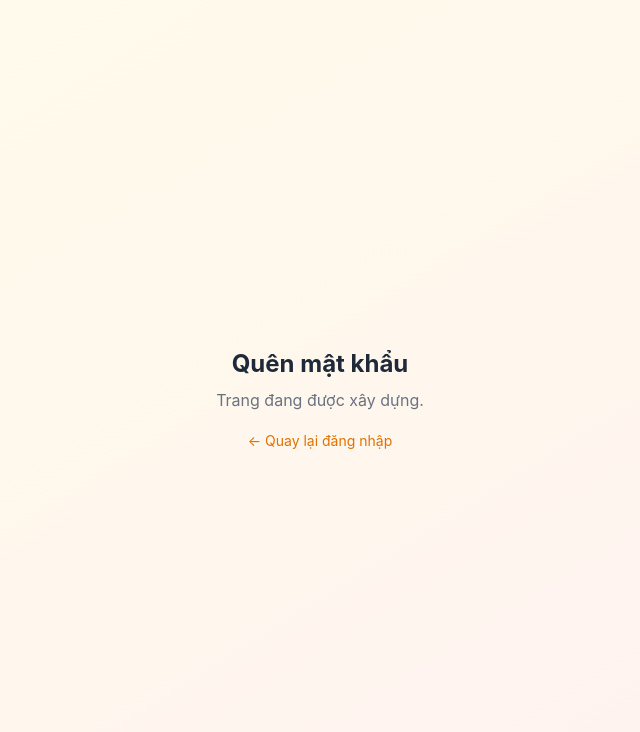
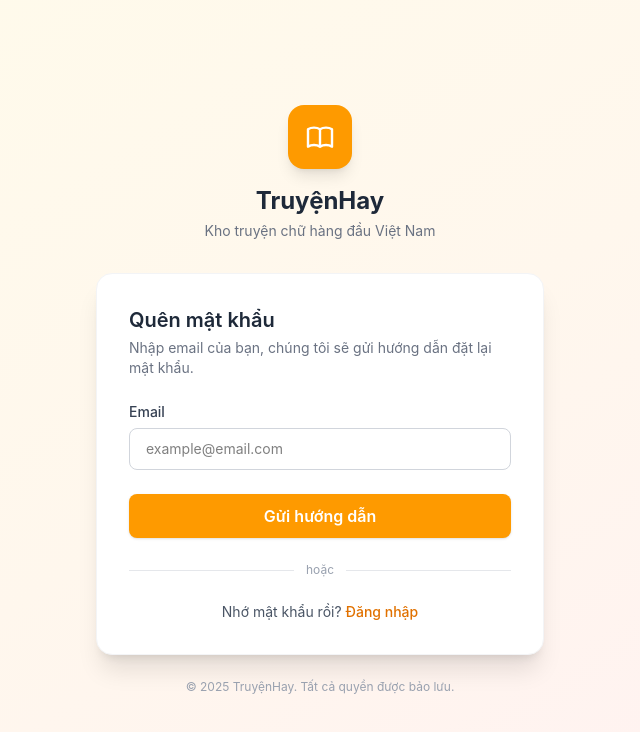
Before and after one commit to Vanh260703/Zinza-Project-Intern, a React (Vite) app in the folder FE/: page /forgot-password in a window 1280 px wide. Shown: the top 732 px of the page, without its empty margins (320-960 px from the left). Built offline with nearby package versions, Linux system fonts and the light colour scheme.

Commit message:
feat: add ForgotPassword page, fix Tailwind v4 gradient class

```diff
--- a/FE/src/pages/auth/ForgotPasswordPage.jsx
+++ b/FE/src/pages/auth/ForgotPasswordPage.jsx
@@ -1,12 +1,145 @@
-import { Link } from 'react-router-dom'
+import { useState } from 'react'
+import { Link, useNavigate } from 'react-router-dom'
+
+const BookOpenIcon = () => (
+  <svg xmlns="http://www.w3.org/2000/svg" className="w-8 h-8" fill="none" viewBox="0 0 24 24" stroke="currentColor" strokeWidth={1.8}>
+    <path strokeLinecap="round" strokeLinejoin="round" d="M12 6.253v13m0-13C10.832 5.477 9.246 5 7.5 5S4.168 5.477 3 6.253v13C4.168 18.477 5.754 18 7.5 18s3.332.477 4.5 1.253m0-13C13.168 5.477 14.754 5 16.5 5c1.747 0 3.332.477 4.5 1.253v13C19.832 18.477 18.247 18 16.5 18c-1.746 0-3.332.477-4.5 1.253" />
+  </svg>
+)
+
+const Spinner = () => (
+  <svg className="animate-spin w-5 h-5" xmlns="http://www.w3.org/2000/svg" fill="none" viewBox="0 0 24 24">
+    <circle className="opacity-25" cx="12" cy="12" r="10" stroke="currentColor" strokeWidth="4" />
+    <path className="opacity-75" fill="currentColor" d="M4 12a8 8 0 018-8V0C5.373 0 0 5.373 0 12h4z" />
+  </svg>
+)
+
+function validate(email) {
+  if (!email.trim()) return 'Vui lòng nhập email.'
+  if (!/^[^\s@]+@[^\s@]+\.[^\s@]+$/.test(email)) return 'Email không đúng định dạng.'
+  return ''
+}
 
 export default function ForgotPasswordPage() {
+  const navigate = useNavigate()
+  const [email, setEmail] = useState('')
+  const [error, setError] = useState('')
+  const [loading, setLoading] = useState(false)
+  const [success, setSuccess] = useState(false)
+
+  function handleChange(e) {
+    setEmail(e.target.value)
+    if (error) setError('')
+  }
+
+  async function handleSubmit(e) {
+    e.preventDefault()
+    const validationError = validate(email)
+    if (validationError) {
+      setError(validationError)
+      return
+    }
+    setLoading(true)
+    await new Promise((r) => setTimeout(r, 1200))
+    setLoading(false)
+    setSuccess(true)
+    setTimeout(() => navigate('/login'), 3000)
+  }
+
   return (
-    <div className="min-h-screen bg-gradient-to-br from-amber-50 via-orange-50 to-rose-50 flex items-center justify-center">
-      <div className="text-center">
-        <h1 className="text-2xl font-bold text-gray-800 mb-2">Quên mật khẩu</h1>
-        <p className="text-gray-500 mb-4">Trang đang được xây dựng.</p>
-        <Link to="/login" className="text-amber-600 hover:underline text-sm">← Quay lại đăng nhập</Link>
+    <div className="min-h-screen bg-linear-to-br from-amber-50 via-orange-50 to-rose-50 flex items-center justify-center px-4">
+      <div className="w-full max-w-md">
+        {/* Logo */}
+        <div className="text-center mb-8">
+          <div className="inline-flex items-center justify-center w-16 h-16 bg-amber-500 rounded-2xl shadow-lg mb-4">
+            <span className="text-white"><BookOpenIcon /></span>
+          </div>
+          <h1 className="text-2xl font-bold text-gray-800">TruyệnHay</h1>
+          <p className="text-gray-500 text-sm mt-1">Kho truyện chữ hàng đầu Việt Nam</p>
+        </div>
+
+        {/* Card */}
+        <div className="bg-white rounded-2xl shadow-xl px-8 py-8 border border-gray-100">
+          {!success ? (
+            <>
+              <div className="mb-6">
+                <h2 className="text-xl font-semibold text-gray-800">Quên mật khẩu</h2>
+                <p className="text-sm text-gray-500 mt-1">
+                  Nhập email của bạn, chúng tôi sẽ gửi hướng dẫn đặt lại mật khẩu.
+                </p>
+              </div>
+
+              <form onSubmit={handleSubmit} noValidate>
+                <div className="mb-6">
+                  <label className="block text-sm font-medium text-gray-700 mb-1.5">Email</label>
+                  <input
+                    type="email"
+                    value={email}
+                    onChange={handleChange}
+                    placeholder="example@email.com"
+                    disabled={loading}
+                    className={`w-full px-4 py-2.5 rounded-lg border text-sm outline-none transition-all
+                      ${error
+                        ? 'border-red-400 bg-red-50 focus:ring-2 focus:ring-red-200'
+                        : 'border-gray-300 focus:border-amber-400 focus:ring-2 focus:ring-amber-100'
+                      }
+                      disabled:bg-gray-50 disabled:cursor-not-allowed`}
+                  />
+                  {error && <p className="text-red-500 text-xs mt-1.5">{error}</p>}
+                </div>
+
+                <button
+                  type="submit"
+                  disabled={loading}
+                  className="w-full bg-amber-500 hover:bg-amber-600 active:bg-amber-700 disabled:bg-amber-300 disabled:cursor-not-allowed text-white font-semibold py-2.5 rounded-lg transition-all duration-200 flex items-center justify-center gap-2 shadow-sm"
+                >
+                  {loading ? (
+                    <>
+                      <Spinner />
+                      <span>Đang gửi...</span>
+                    </>
+                  ) : (
+                    'Gửi hướng dẫn'
+                  )}
+                </button>
+              </form>
+            </>
+          ) : (
+            <div className="text-center py-4">
+              <div className="inline-flex items-center justify-center w-14 h-14 bg-green-100 rounded-full mb-4">
+                <svg xmlns="http://www.w3.org/2000/svg" className="w-7 h-7 text-green-600" fill="none" viewBox="0 0 24 24" stroke="currentColor" strokeWidth={2}>
+                  <path strokeLinecap="round" strokeLinejoin="round" d="M3 8l7.89 5.26a2 2 0 002.22 0L21 8M5 19h14a2 2 0 002-2V7a2 2 0 00-2-2H5a2 2 0 00-2 2v10a2 2 0 002 2z" />
+                </svg>
+              </div>
+              <h3 className="text-lg font-semibold text-gray-800 mb-2">Đã gửi email!</h3>
+              <p className="text-sm text-gray-500 mb-1">
+                Hướng dẫn đặt lại mật khẩu đã được gửi đến
+              </p>
+              <p className="text-sm font-medium text-amber-600 mb-4">{email}</p>
+              <p className="text-xs text-gray-400">Đang chuyển về trang đăng nhập...</p>
+            </div>
+          )}
+
+          {!success && (
+            <>
+              <div className="flex items-center gap-3 my-6">
+                <div className="flex-1 h-px bg-gray-200" />
+                <span className="text-xs text-gray-400">hoặc</span>
+                <div className="flex-1 h-px bg-gray-200" />
+              </div>
+              <p className="text-center text-sm text-gray-600">
+                Nhớ mật khẩu rồi?{' '}
+                <Link to="/login" className="text-amber-600 font-medium hover:text-amber-700 hover:underline transition-colors">
+                  Đăng nhập
+                </Link>
+              </p>
+            </>
+          )}
+        </div>
+
+        <p className="text-center text-xs text-gray-400 mt-6">
+          © 2025 TruyệnHay. Tất cả quyền được bảo lưu.
+        </p>
       </div>
     </div>
   )
--- a/FE/src/pages/auth/LoginPage.jsx
+++ b/FE/src/pages/auth/LoginPage.jsx
@@ -77,7 +77,7 @@ export default function LoginPage() {
   }
 
   return (
-    <div className="min-h-screen bg-gradient-to-br from-amber-50 via-orange-50 to-rose-50 flex items-center justify-center px-4">
+    <div className="min-h-screen bg-linear-to-br from-amber-50 via-orange-50 to-rose-50 flex items-center justify-center px-4">
       <div className="w-full max-w-md">
         {/* Logo */}
         <div className="text-center mb-8">
--- a/FE/src/pages/auth/RegisterPage.jsx
+++ b/FE/src/pages/auth/RegisterPage.jsx
@@ -119,7 +119,7 @@ export default function RegisterPage() {
     disabled:bg-gray-50 disabled:cursor-not-allowed`
 
   return (
-    <div className="min-h-screen bg-gradient-to-br from-amber-50 via-orange-50 to-rose-50 flex items-center justify-center px-4 py-10">
+    <div className="min-h-screen bg-linear-to-br from-amber-50 via-orange-50 to-rose-50 flex items-center justify-center px-4 py-10">
       <div className="w-full max-w-md">
         {/* Logo */}
         <div className="text-center mb-8">
```
